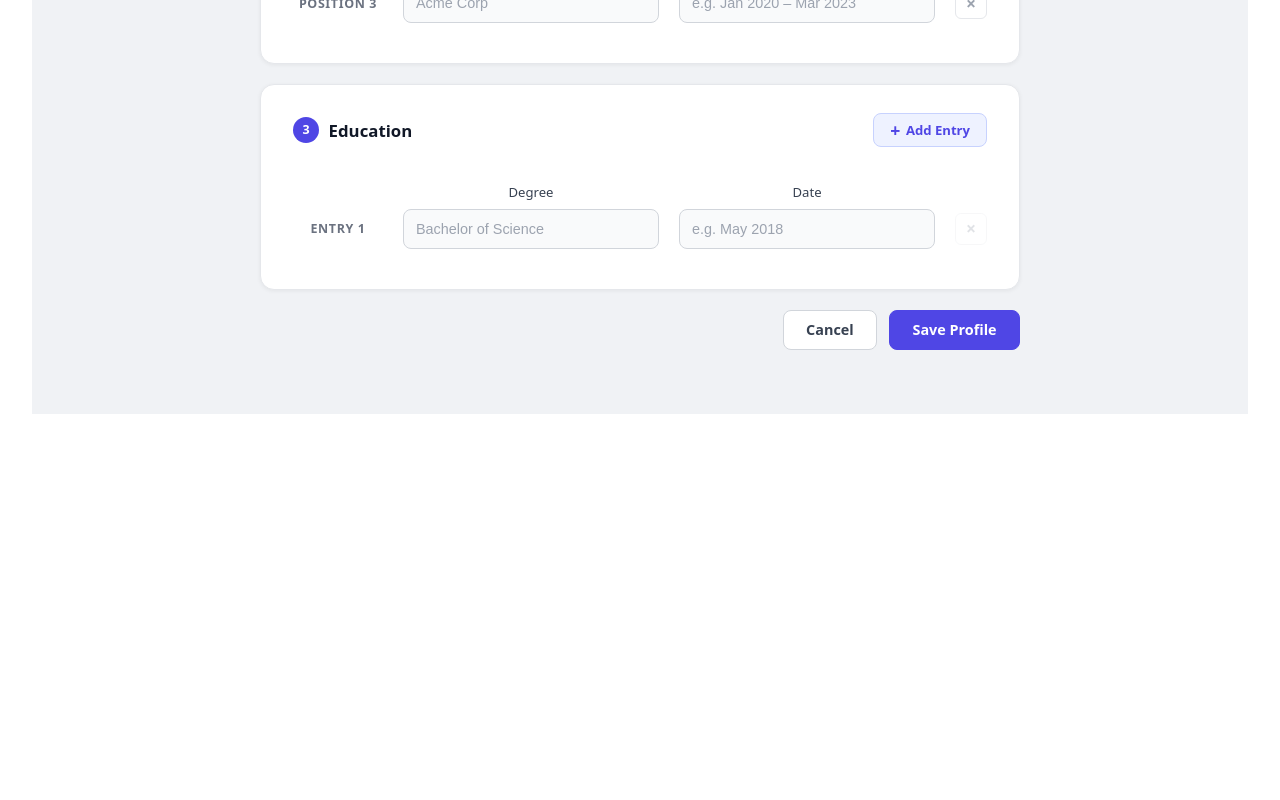
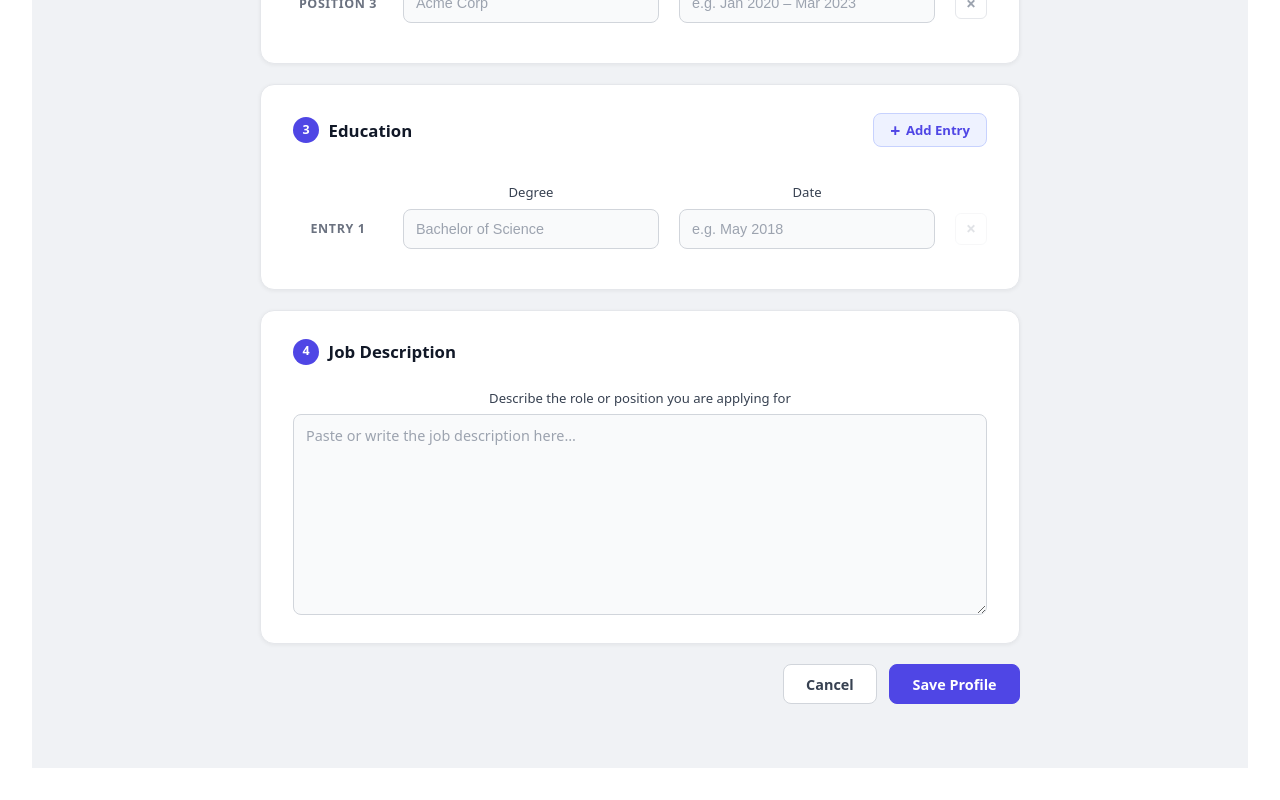
Before and after one commit to akira924/retail-svelte, a Svelte app: page / in a window 1280 px wide. Shown: the part 808-1608 px from the top of the page. Before the commit the page ends 1254 px from the top, so only its background shows below. Built offline with nearby package versions, Linux system fonts and the light colour scheme.

Commit message:
add 4th section for job description in put

```diff
--- a/src/App.svelte
+++ b/src/App.svelte
@@ -33,6 +33,8 @@
   function removeEducation(index: number) {
     educationEntries = educationEntries.filter((_, i) => i !== index);
   }
+
+  let jobDescription = '';
 </script>
 
 <main>
@@ -133,6 +135,23 @@
           >×</button>
         </div>
       {/each}
+    </section>
+
+    <!-- Section 4: Job Description -->
+    <section class="card">
+      <h2 class="section-title">
+        <span class="section-badge">4</span>
+        Job Description
+      </h2>
+      <div class="field">
+        <label for="jobDescription">Describe the role or position you are applying for</label>
+        <textarea
+          id="jobDescription"
+          bind:value={jobDescription}
+          placeholder="Paste or write the job description here…"
+          rows="8"
+        ></textarea>
+      </div>
     </section>
 
     <div class="actions">
@@ -281,6 +300,32 @@
     box-shadow: 0 0 0 3px rgba(79, 70, 229, 0.12);
   }
 
+  textarea {
+    border: 1px solid #d1d5db;
+    border-radius: 8px;
+    padding: 0.65rem 0.75rem;
+    font-size: 0.9rem;
+    font-family: inherit;
+    color: #111827;
+    background: #f9fafb;
+    resize: vertical;
+    transition: border-color 0.18s, box-shadow 0.18s, background 0.18s;
+    outline: none;
+    width: 100%;
+    box-sizing: border-box;
+    line-height: 1.55;
+  }
+
+  textarea::placeholder {
+    color: #9ca3af;
+  }
+
+  textarea:focus {
+    border-color: #4f46e5;
+    background: #fff;
+    box-shadow: 0 0 0 3px rgba(79, 70, 229, 0.12);
+  }
+
   /* Actions */
   .actions {
     display: flex;
```
